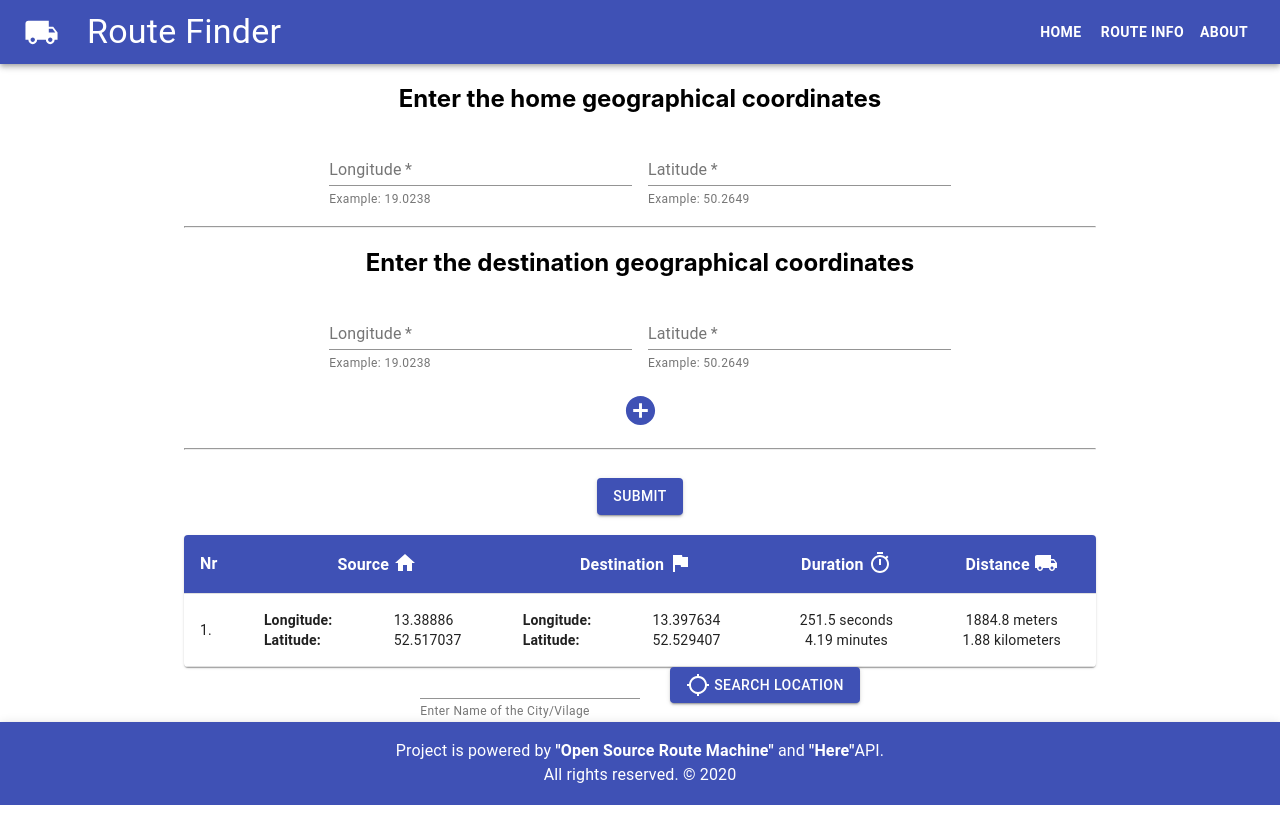
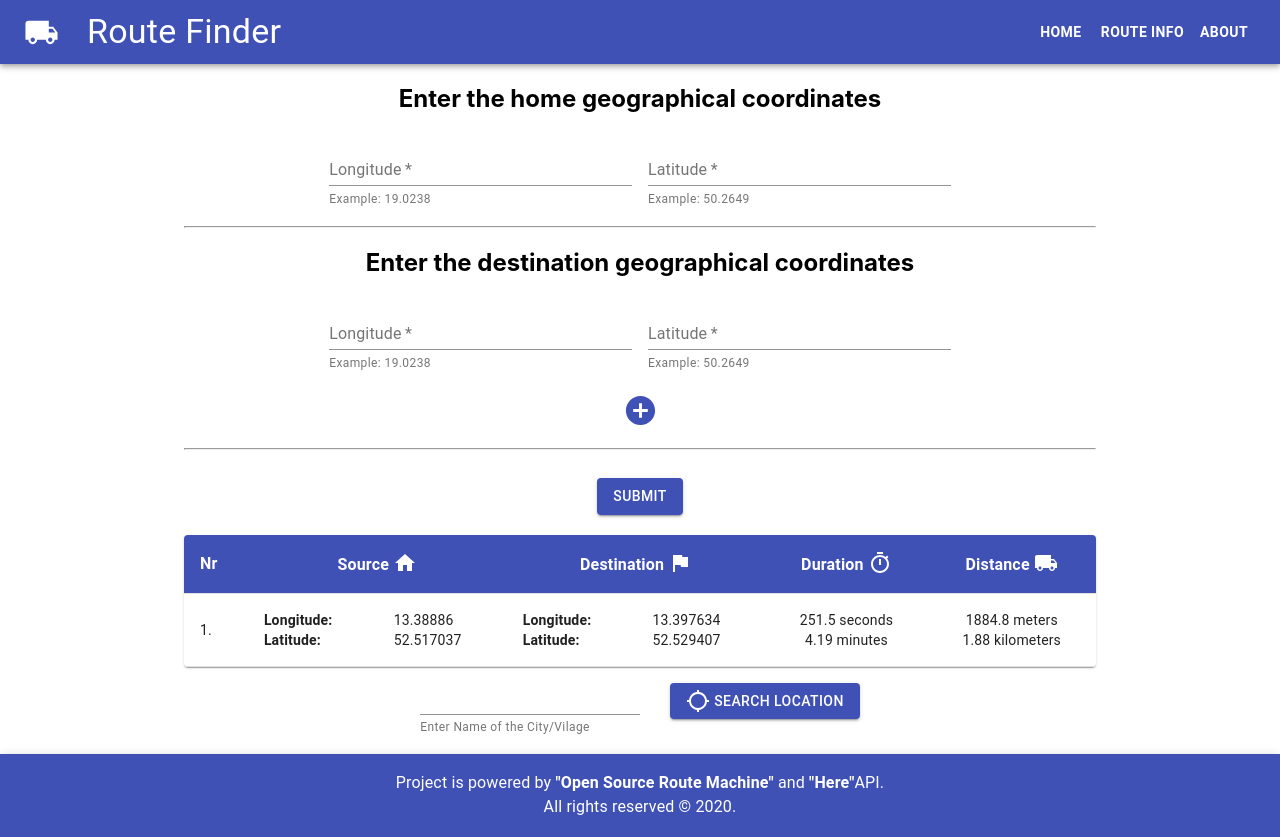
Before and after one commit to ioanzicu/route-finder-front-end, a React (Create React App) app: page /route in a window 1280 px wide. Before the commit the page ends 805 px from the top, so only its background shows below. Built offline with nearby package versions, Linux system fonts and the light colour scheme; no server answers.

Commit message:
padding around search by location

```diff
--- a/src/components/Footer.tsx
+++ b/src/components/Footer.tsx
@@ -17,7 +17,7 @@ const Footer = () => (
         </a>
         API.
         <br />
-        All rights reserved. &copy; {new Date().getFullYear()}
+        All rights reserved &copy; {new Date().getFullYear()}.
       </Typography>
     </Toolbar>
   </AppBar>
--- a/src/components/SearchByLocation.tsx
+++ b/src/components/SearchByLocation.tsx
@@ -33,12 +33,12 @@ const SearchByLocation = () => {
   //   };
 
   return (
-    <span>
+    <div style={{ padding: "1rem" }}>
       <InputLocation setCoodinates={setCoodinates} />
       {coordinatesData && (
         <LocationDataTable coordinatesData={coordinatesData} />
       )}
-    </span>
+    </div>
   );
 };
 
```
